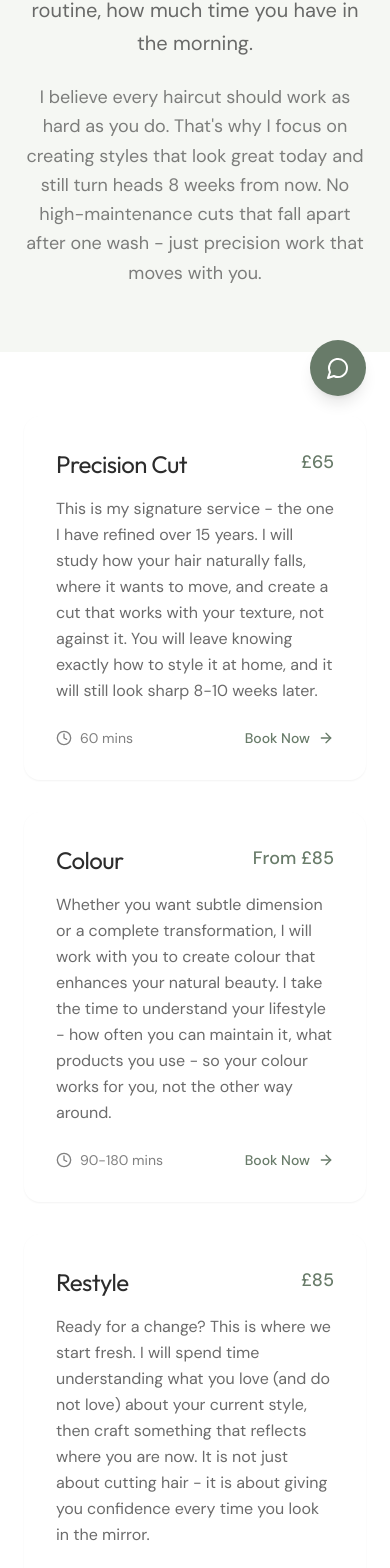
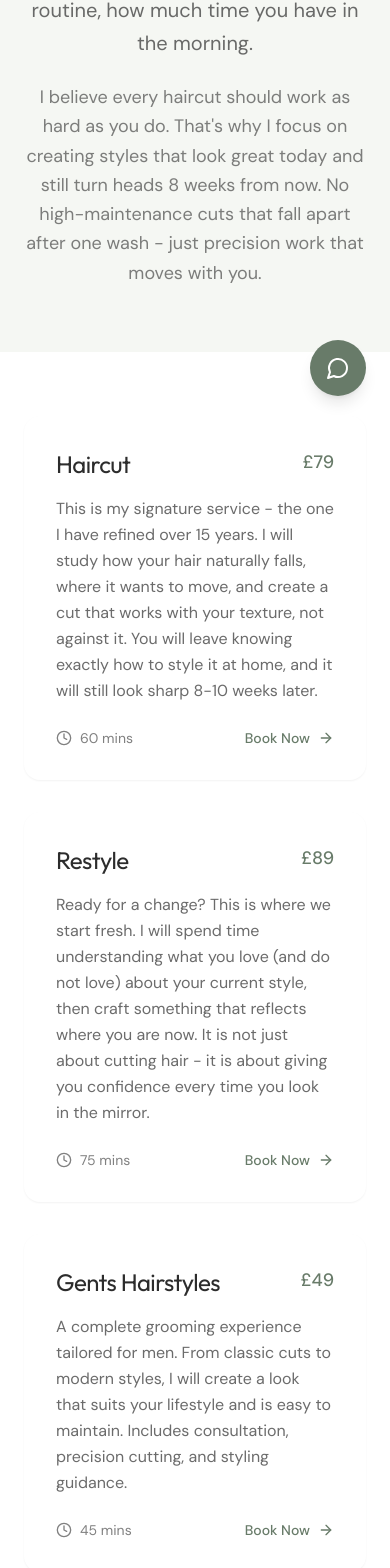
Before and after one commit to antonionng/luke-robert-hair, a Next.js app: page /salon in a window 390 px wide. Shown: the part 424-1992 px from the top of the page. Built offline with nearby package versions, Linux system fonts and the light colour scheme.

Commit message:
Update per Luke's feedback: services, prices, locations, phone number, and course details

```diff
--- a/app/contact/page.tsx
+++ b/app/contact/page.tsx
@@ -99,10 +99,10 @@ export default function ContactPage() {
                   <div>
                     <h3 className="font-medium mb-1">Phone</h3>
                     <a
-                      href="tel:+447482733206"
+                      href="tel:07862054292"
                       className="text-graphite/70 hover:text-sage transition-colors"
                     >
-                      +44 7482 733206
+                      07862 054292
                     </a>
                   </div>
                 </div>
@@ -113,7 +113,7 @@ export default function ContactPage() {
                   </div>
                   <div>
                     <h3 className="font-medium mb-1">Locations</h3>
-                    <p className="text-graphite/70">Altrincham, Knutsford & Reading</p>
+                    <p className="text-graphite/70">Cheshire & Berkshire</p>
                   </div>
                 </div>
               </div>
--- a/app/salon/page.tsx
+++ b/app/salon/page.tsx
@@ -164,7 +164,7 @@ export default function SalonPage() {
           >
             <h2 className="text-white mb-6">Where to Find Me</h2>
             <p className="text-xl text-sage-light max-w-2xl mx-auto">
-              I work across three locations in the North West and Berkshire. Each salon offers the same precision cutting
+              I work across three locations in Cheshire and Berkshire. Each salon offers the same precision cutting
               and personalised service - just choose the location that works best for you.
             </p>
           </motion.div>
@@ -190,13 +190,13 @@ export default function SalonPage() {
                 id: 'knutsford'
               },
               {
-                name: 'Reading',
+                name: 'Caversham',
                 salon: 'Alternate Salon',
                 address: '19 Church Street, Caversham',
                 postcode: 'RG4 8BA',
                 days: 'Monday - Saturday',
                 frequency: '1 week per month',
-                id: 'reading'
+                id: 'caversham'
               }
             ].map((location, index) => (
               <motion.div
@@ -244,7 +244,7 @@ export default function SalonPage() {
             className="mt-12 text-center"
           >
             <p className="text-sage-light text-sm">
-              💡 <strong>Tip:</strong> My Reading week rotates monthly. When you book, the system will show you exactly when I'm available at each location.
+              💡 <strong>Tip:</strong> My Caversham week rotates monthly. When you book, the system will show you exactly when I'm available at each location.
             </p>
           </motion.div>
         </div>
--- a/components/AIAssistant.tsx
+++ b/components/AIAssistant.tsx
@@ -90,7 +90,7 @@ export default function AIAssistant() {
         ...prev,
         {
           role: 'assistant',
-          content: "I'm sorry, the AI assistant is currently unavailable (OpenAI API key not configured). Please contact us directly at luke@lukeroberthair.com or call +44 7482 733206.",
+          content: "I'm sorry, the AI assistant is currently unavailable (OpenAI API key not configured). Please contact us directly at luke@lukeroberthair.com or call 07862 054292.",
         },
       ]);
     } finally {
--- a/components/CourseDetailsModal.tsx
+++ b/components/CourseDetailsModal.tsx
@@ -22,23 +22,13 @@ const courseDetails: Record<string, {
   'foundation-cutting': {
     curriculum: [
       {
-        title: 'Day 1: Fundamentals & Geometry',
+        title: 'Fundamentals & Geometry',
         topics: [
           'Understanding hair structure and growth patterns',
           'Core cutting principles and angles',
           'Sectioning techniques for precision',
           'Tension control and hand positioning',
           'Classic bob and one-length cuts',
-        ],
-      },
-      {
-        title: 'Day 2: Graduation & Practice',
-        topics: [
-          'Graduation techniques and weight distribution',
-          'Creating movement and texture',
-          'Consultation and client communication',
-          'Hands-on practice with live models',
-          'Troubleshooting common mistakes',
         ],
       },
     ],
@@ -56,7 +46,7 @@ const courseDetails: Record<string, {
       'Anyone struggling with consistency',
     ],
     includes: [
-      '2 full days of intensive training',
+      '1 full day of intensive training',
       'Live model practice sessions',
       'Course manual and reference materials',
       'Certificate of completion',
@@ -69,36 +59,20 @@ const courseDetails: Record<string, {
       'Command higher prices for your work',
     ],
   },
-  'advanced-cutting': {
+  'salon-creative': {
     curriculum: [
       {
-        title: 'Day 1: Advanced Layering',
+        title: 'Advanced Techniques',
         topics: [
           'Complex layering techniques',
           'Creating seamless blends',
           'Advanced graduation methods',
-          'Working with different hair textures',
-          'Precision point cutting',
-        ],
-      },
-      {
-        title: 'Day 2: Freehand & Texturising',
-        topics: [
           'Freehand cutting techniques',
           'Advanced texturising methods',
           'Creating bespoke shapes',
           'Working without guides',
-          'Speed and efficiency techniques',
-        ],
-      },
-      {
-        title: 'Day 3: Consultation & Portfolio',
-        topics: [
           'Advanced consultation methods',
-          'Reading clients and their lifestyle',
-          'Creating signature styles',
           'Building your portfolio',
-          'Marketing your advanced skills',
         ],
       },
     ],
@@ -116,11 +90,11 @@ const courseDetails: Record<string, {
       'Anyone aiming for master-level skills',
     ],
     includes: [
-      '3 full days of advanced training',
+      '1 full day of advanced training',
       'Multiple live model sessions',
       'Advanced technique manual',
       'Portfolio development guidance',
-      '60 days post-course mentorship',
+      '30 days post-course mentorship',
     ],
     outcomes: [
       'Create complex, bespoke styles',
--- a/components/Footer.tsx
+++ b/components/Footer.tsx
@@ -47,11 +47,11 @@ export default function Footer() {
             <ul className="space-y-3 text-sm text-sage-light">
               <li className="flex items-start gap-2">
                 <MapPin size={16} className="mt-1 flex-shrink-0" />
-                <span>Altrincham, Knutsford & Reading</span>
+                <span>Cheshire & Berkshire</span>
               </li>
               <li className="flex items-center gap-2">
                 <Phone size={16} className="flex-shrink-0" />
-                <span>+44 7482 733206</span>
+                <span>07862 054292</span>
               </li>
               <li className="flex items-center gap-2">
                 <Mail size={16} className="flex-shrink-0" />
--- a/lib/data.ts
+++ b/lib/data.ts
@@ -2,31 +2,24 @@ import { Service, Course } from './types';
 
 export const services: Service[] = [
   {
-    id: 'precision-cut',
-    name: 'Precision Cut',
+    id: 'haircut',
+    name: 'Haircut',
     description: 'This is my signature service - the one I have refined over 15 years. I will study how your hair naturally falls, where it wants to move, and create a cut that works with your texture, not against it. You will leave knowing exactly how to style it at home, and it will still look sharp 8-10 weeks later.',
-    price: '£65',
+    price: '£79',
     duration: '60 mins',
-  },
-  {
-    id: 'colour',
-    name: 'Colour',
-    description: 'Whether you want subtle dimension or a complete transformation, I will work with you to create colour that enhances your natural beauty. I take the time to understand your lifestyle - how often you can maintain it, what products you use - so your colour works for you, not the other way around.',
-    price: 'From £85',
-    duration: '90-180 mins',
   },
   {
     id: 'restyle',
     name: 'Restyle',
     description: 'Ready for a change? This is where we start fresh. I will spend time understanding what you love (and do not love) about your current style, then craft something that reflects where you are now. It is not just about cutting hair - it is about giving you confidence every time you look in the mirror.',
-    price: '£85',
-    duration: '90 mins',
+    price: '£89',
+    duration: '75 mins',
   },
   {
-    id: 'blow-dry',
-    name: 'Blow Dry',
-    description: 'Perfect for special occasions or when you just want to feel polished. I will create smooth, voluminous styling that lasts. And if you want to recreate the look at home, I will show you exactly how I did it - no secrets, just techniques that actually work.',
-    price: '£35',
+    id: 'gents-hairstyles',
+    name: 'Gents Hairstyles',
+    description: 'A complete grooming experience tailored for men. From classic cuts to modern styles, I will create a look that suits your lifestyle and is easy to maintain. Includes consultation, precision cutting, and styling guidance.',
+    price: '£49',
     duration: '45 mins',
   },
 ];
@@ -36,9 +29,9 @@ export const courses: Course[] = [
     id: 'foundation-cutting',
     title: 'Foundation Cutting',
     description: 'I will help you transform from good to great. Master the cutting fundamentals that separate professionals from experts. Build unshakeable confidence in every cut.',
-    duration: '2 Days',
+    duration: '1 Day',
     level: 'Foundation',
-    price: '£450',
+    price: '£500',
     highlights: [
       'Core cutting principles and geometry',
       'Sectioning and tension control',
@@ -47,12 +40,12 @@ export const courses: Course[] = [
     ],
   },
   {
-    id: 'advanced-cutting',
-    title: 'Advanced Cutting',
+    id: 'salon-creative',
+    title: 'Salon Creative',
     description: 'I will push you beyond your limits. Master advanced techniques that let you create anything you envision. Become the stylist others look up to.',
-    duration: '3 Days',
+    duration: '1 Day',
     level: 'Advanced',
-    price: '£650',
+    price: '£550',
     highlights: [
       'Advanced layering and texturising',
       'Freehand cutting techniques',
```
